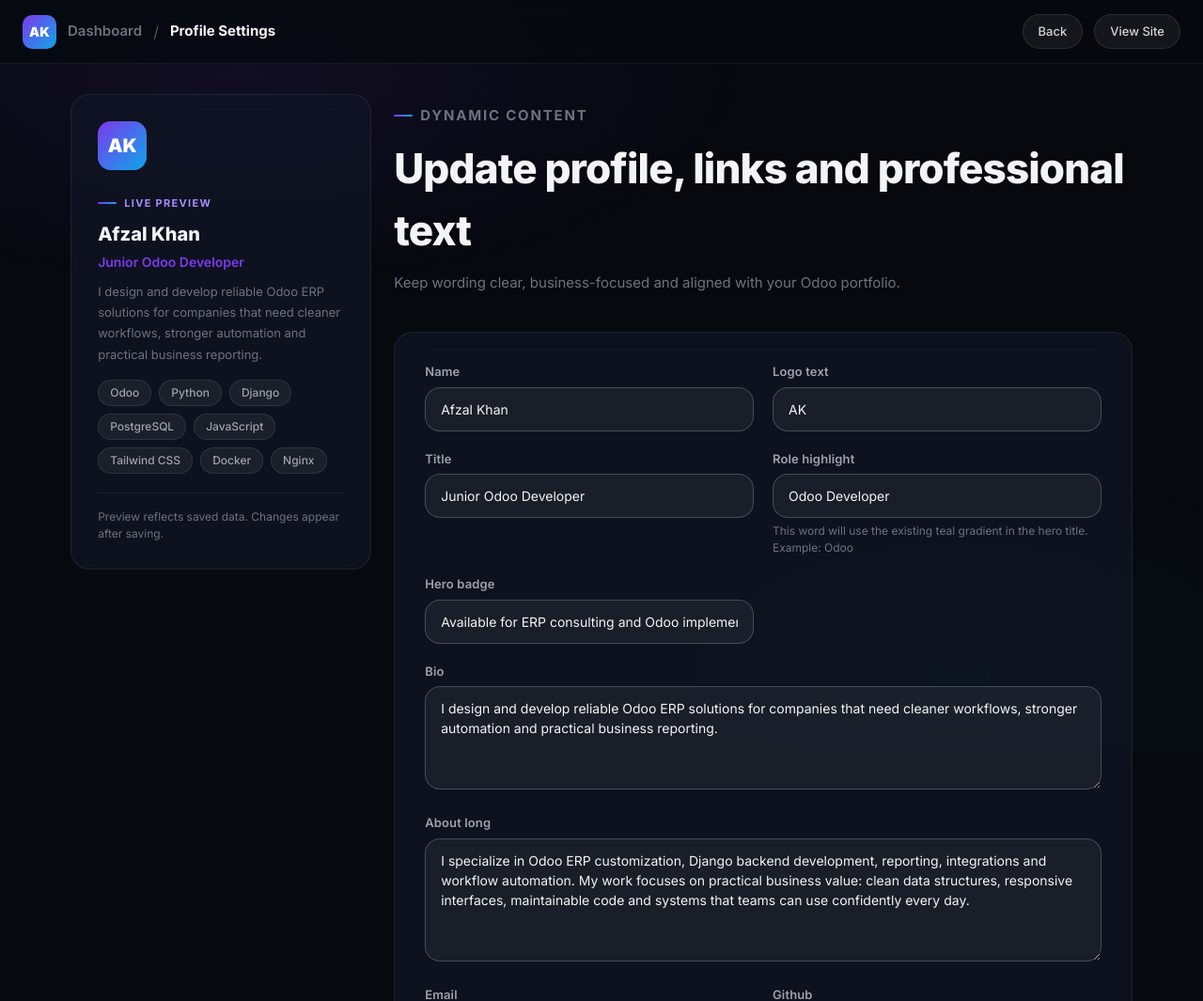
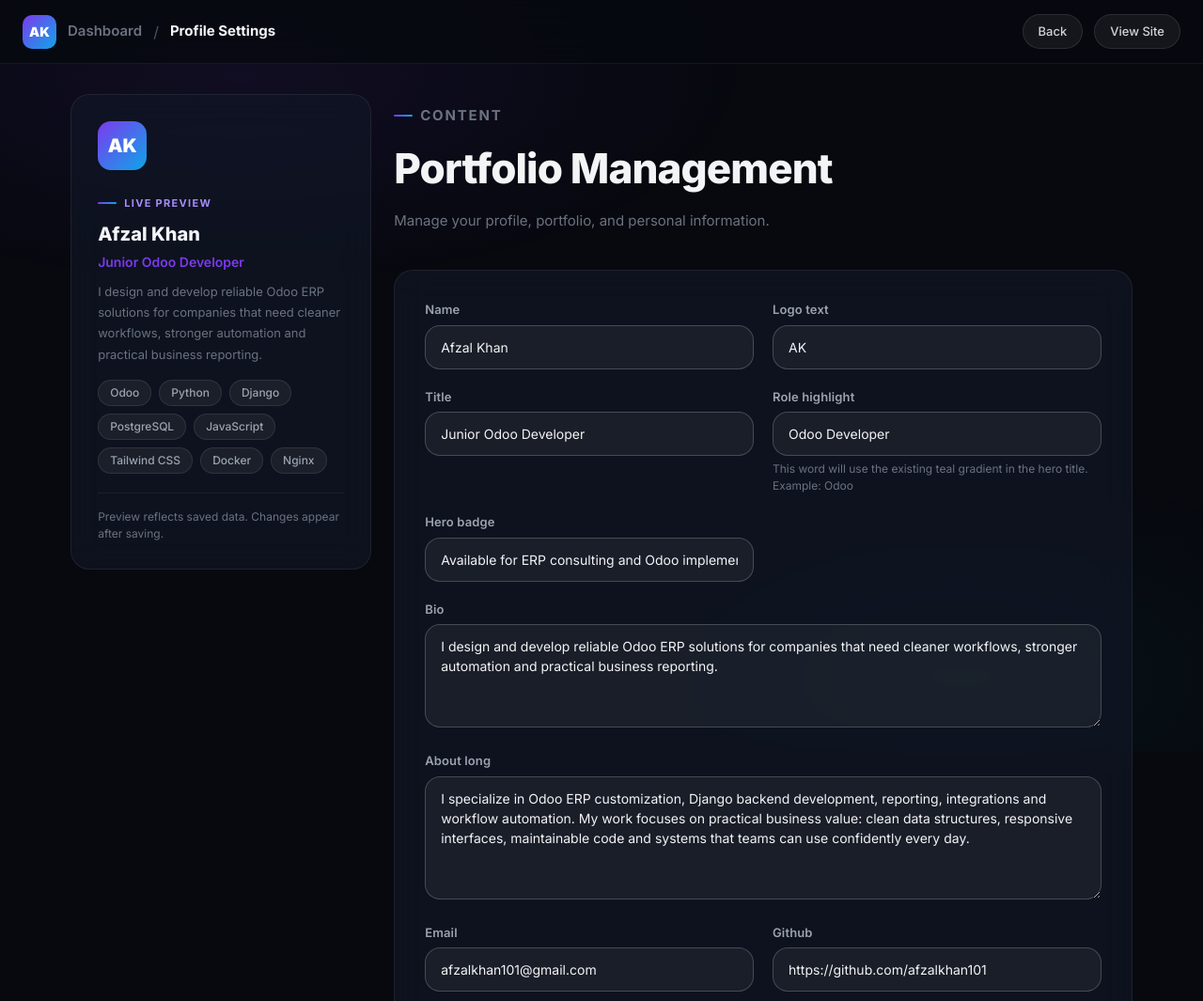
Before and after one commit to afzalkhan101/afzalkhan101-portfolio, a Django app: page /dashboard/profile/ in a window 1280 px wide. Shown: the top 1065 px of the page at 94% size. Run offline with Django 5.2, Linux system fonts and the light colour scheme; a user stored in the database is signed in; data comes from the database, SQL or seed files in the repository; both versions use the stored data as it was after the commit; some libraries are stand-ins or nearby versions.

Commit message:
updated code

```diff
--- a/templates/profile_form.html
+++ b/templates/profile_form.html
@@ -50,10 +50,10 @@
       <!-- Form -->
       <div>
         <div class="page-header">
-          <p class="kicker">Dynamic Content</p>
-          <h1>Update profile, links and professional text</h1>
-          <p>Keep wording clear, business-focused and aligned with your Odoo portfolio.</p>
-        </div>
+          <p class="kicker">Content</p>
+          <h1>Portfolio Management</h1>
+          <p>Manage your profile, portfolio, and personal information.</p>
+      </div>
 
         <form method="post" class="glass" style="padding:32px;">
           {% csrf_token %}
```
Also changed, not shown: db.sqlite3.
